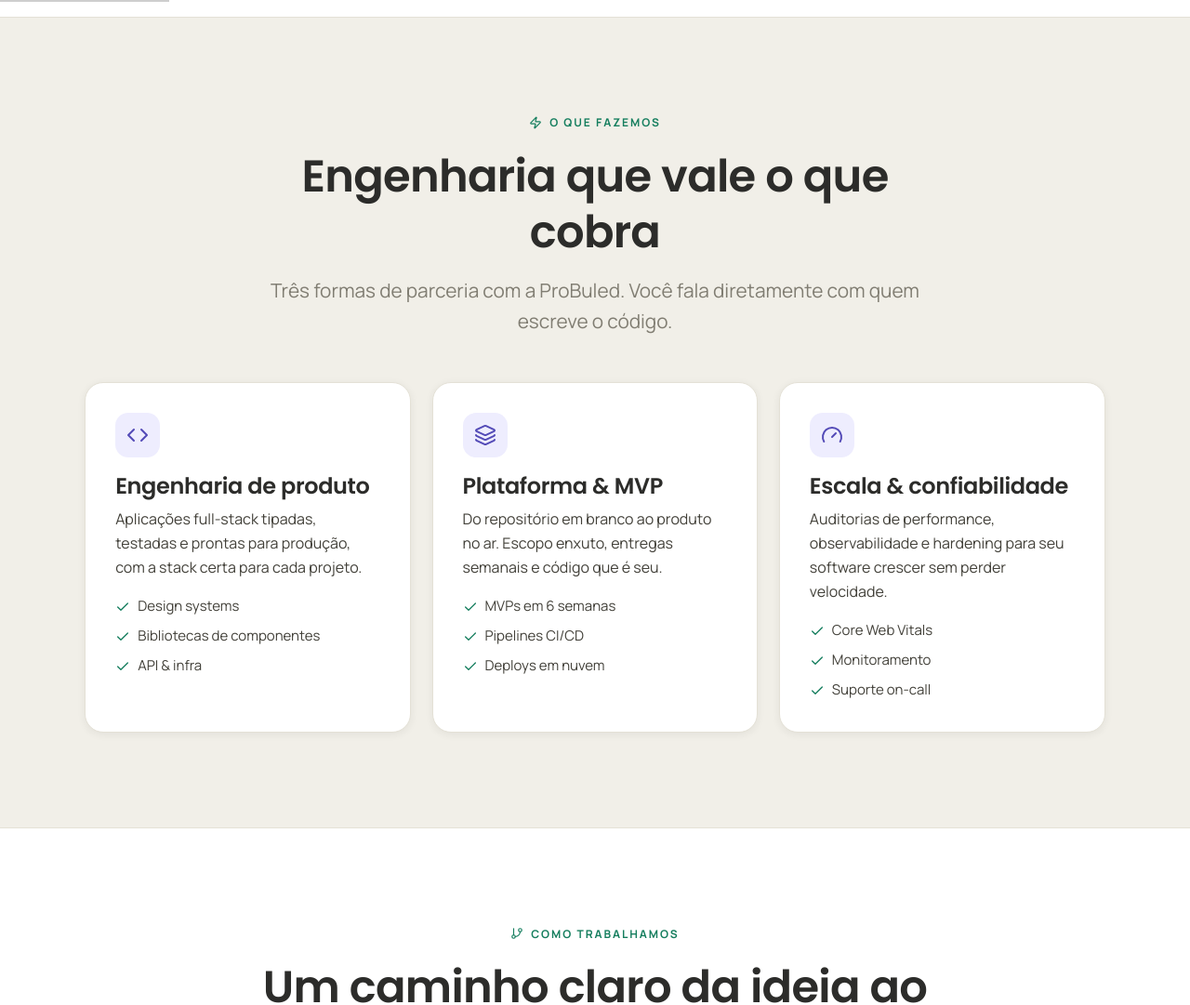
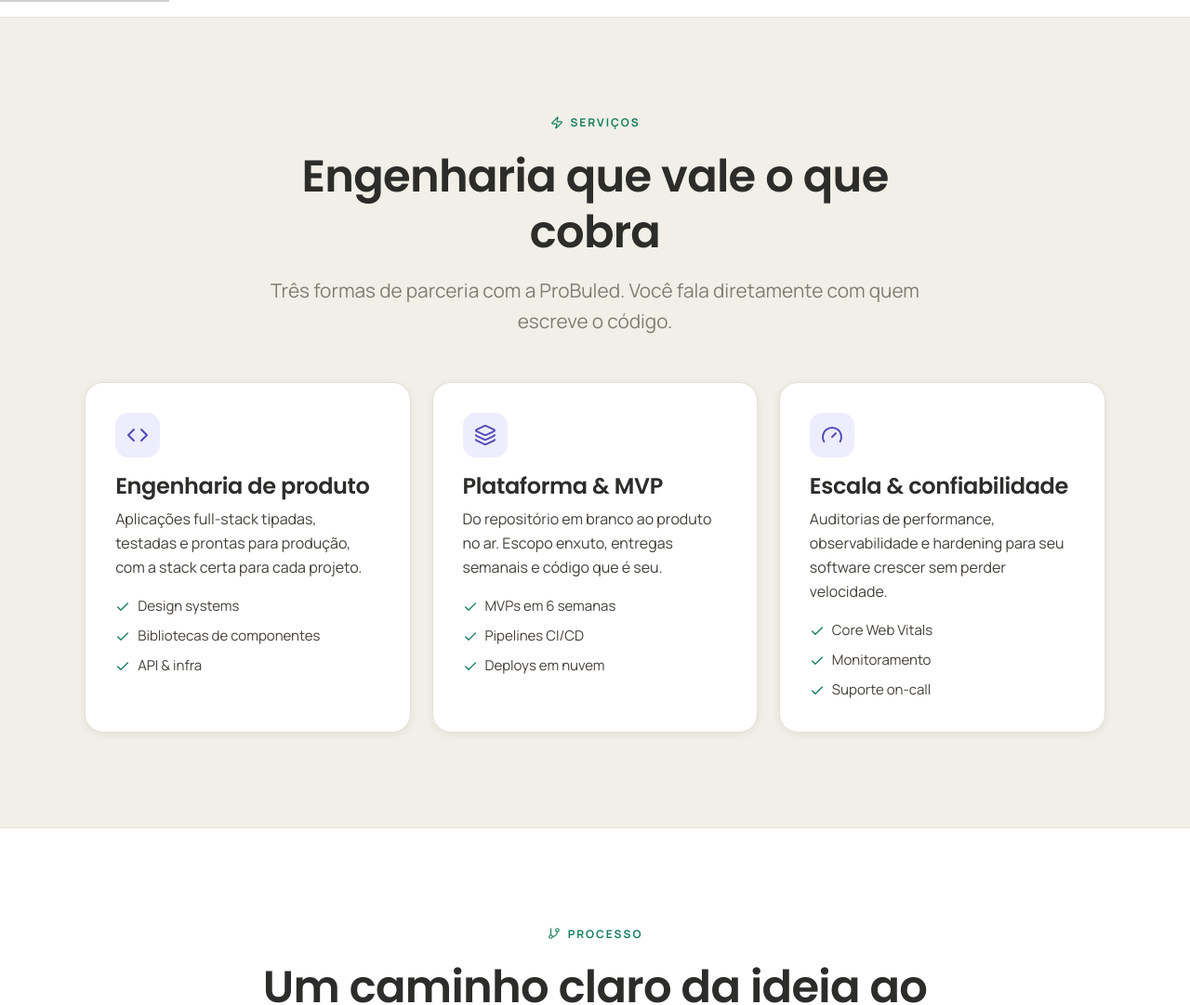
Before and after one commit to probuled/probuled, a React (Vite) app: page / in a window 1280 px wide. Shown: the part 1100-2181 px from the top of the page at 93% size. Built offline with nearby package versions, Linux system fonts and the light colour scheme; grey boxes are pictures that could not be loaded.

Commit message:
feat: update section headers in Process, Services, and TechStack components for clarity

```diff
--- a/src/widgets/process/ui/Process.tsx
+++ b/src/widgets/process/ui/Process.tsx
@@ -7,7 +7,7 @@ export function Process() {
     <section className="py-[clamp(4rem,8vw,8rem)] relative bg-white border-y border-[#E4E1D6]" id="process">
       <div className="w-full max-w-container mx-auto px-[clamp(1.25rem,4vw,4rem)]">
         <SectionHeader
-          eyebrow={<><Icon name="git-branch" size={14} /> Como trabalhamos</>}
+          eyebrow={<><Icon name="git-branch" size={14} /> Processo</>}
           title="Um caminho claro da ideia ao produto"
           sub="Sem caixas-pretas. Toda semana você vê progresso que pode clicar."
         />
--- a/src/widgets/services/ui/Services.tsx
+++ b/src/widgets/services/ui/Services.tsx
@@ -8,7 +8,7 @@ export function Services() {
     <section className="py-[clamp(4rem,8vw,8rem)] relative" id="services">
       <div className="w-full max-w-container mx-auto px-[clamp(1.25rem,4vw,4rem)]">
         <SectionHeader
-          eyebrow={<><Icon name="zap" size={14} /> O que fazemos</>}
+          eyebrow={<><Icon name="zap" size={14} /> Serviços</>}
           title="Engenharia que vale o que cobra"
           sub="Três formas de parceria com a ProBuled. Você fala diretamente com quem escreve o código."
         />
--- a/src/widgets/tech-stack/ui/TechStack.tsx
+++ b/src/widgets/tech-stack/ui/TechStack.tsx
@@ -9,7 +9,7 @@ export function TechStack() {
         <SectionHeader
           eyebrow={
             <>
-              <Icon name="cpu" size={14} /> Capacidades
+              <Icon name="cpu" size={14} /> Tecnologia
             </>
           }
           title="A ferramenta certa para cada problema"
```
